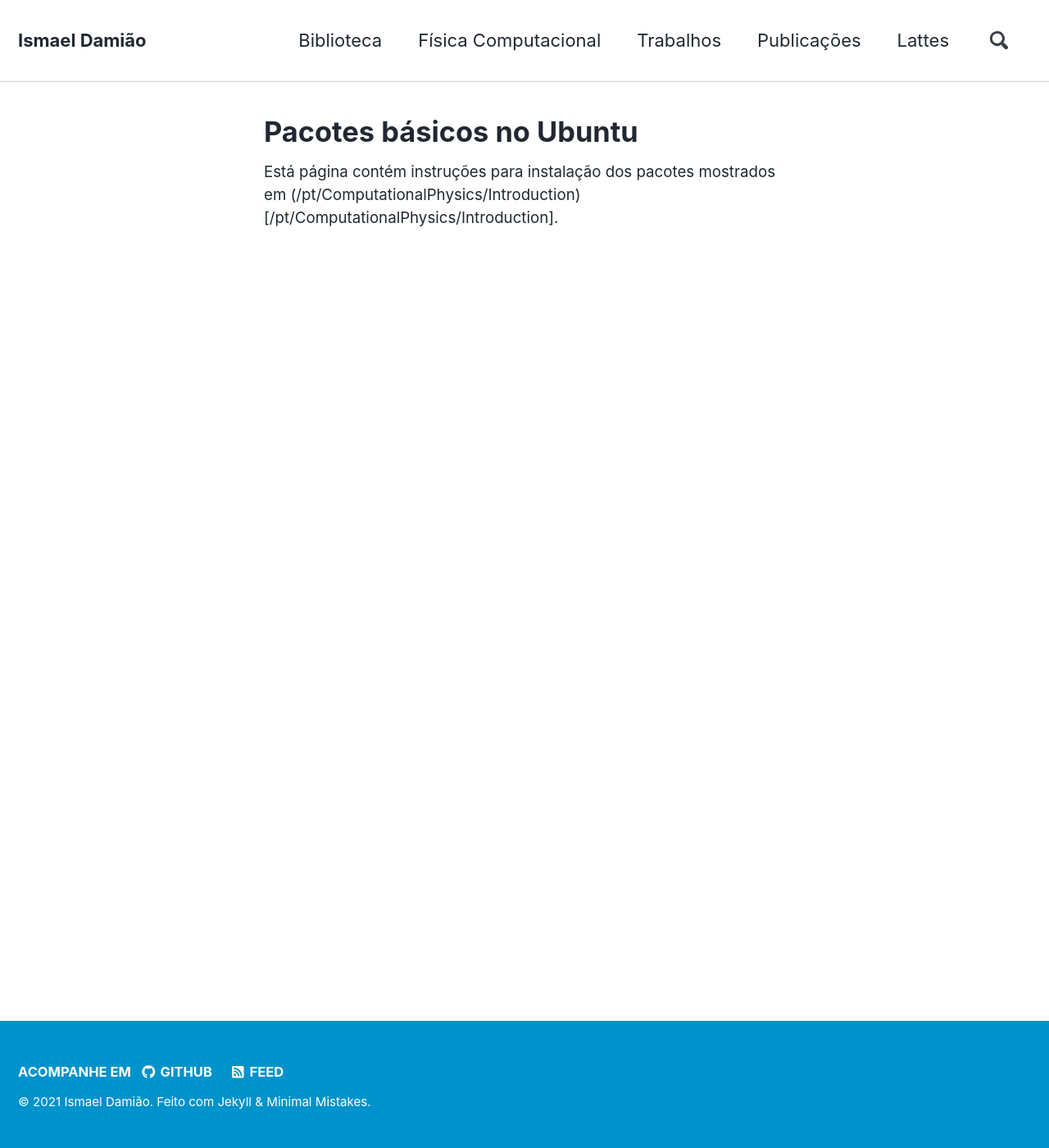
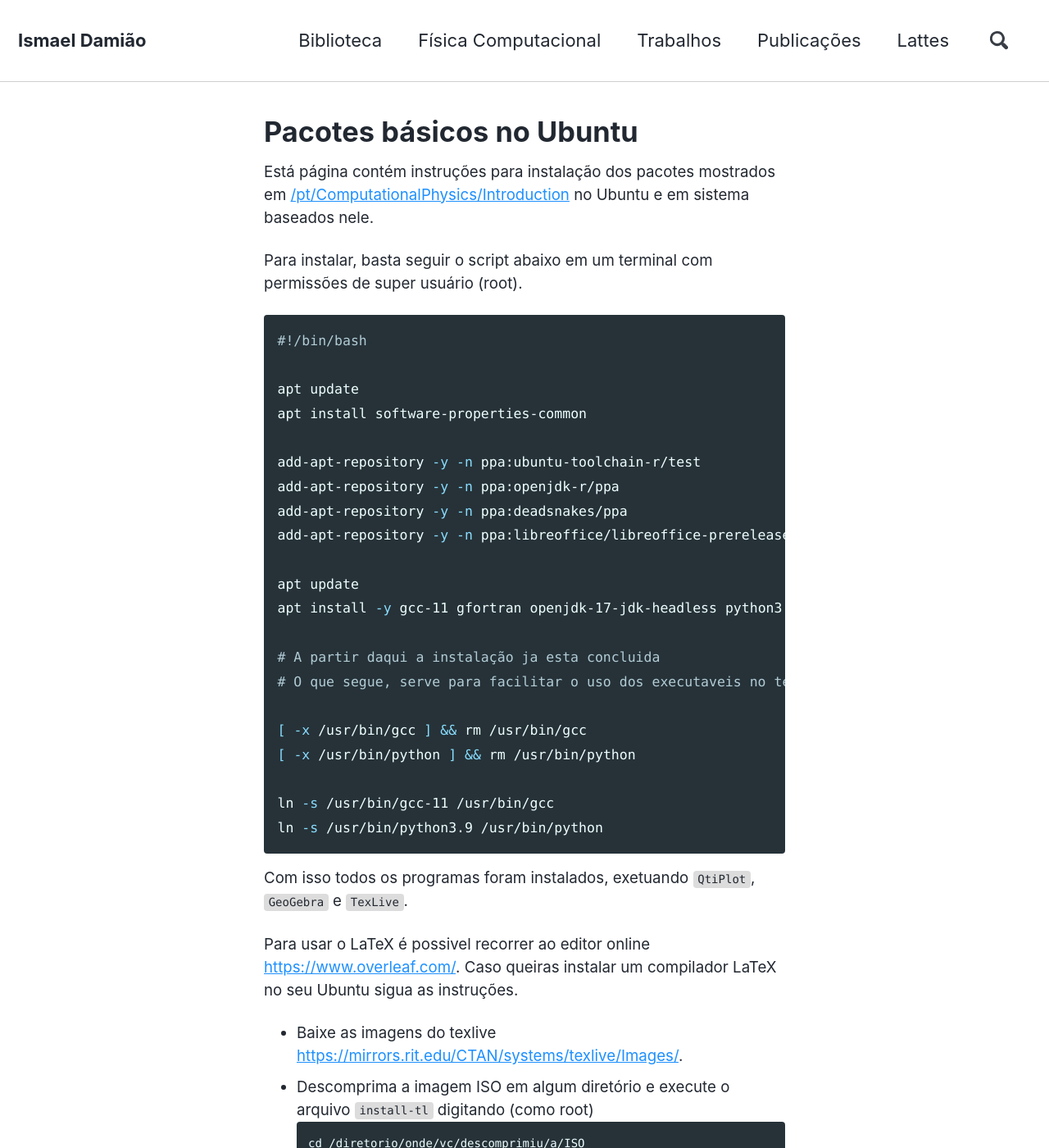
Before and after one commit to ismaeldamiao/ismaeldamiao.github.io, a Jekyll site: the page built from _pages/pt/ComputationalPhysics/ubuntu.md, in a window 1280 px wide and 1400 px high. Shown: the whole window at 82% size. Built offline with Jekyll 4.4.1, drawn with Linux system fonts in a browser that asks for light colours; nearby versions of some CDN libraries; some of the changed text lies outside the part shown.

Commit message:
Update ubuntu.md

````diff
--- a/_pages/pt/ComputationalPhysics/ubuntu.md
+++ b/_pages/pt/ComputationalPhysics/ubuntu.md
@@ -4,4 +4,49 @@ title: "Pacotes básicos no Ubuntu"
 ---
 
 Está página contém instruções para instalação dos pacotes mostrados
-em (/pt/ComputationalPhysics/Introduction)[/pt/ComputationalPhysics/Introduction].
+em [/pt/ComputationalPhysics/Introduction](/pt/ComputationalPhysics/Introduction)
+no Ubuntu e em sistema baseados nele.
+
+Para instalar, basta seguir o script abaixo em um terminal com permissões de super usuário (root).
+
+```bash
+#!/bin/bash
+
+apt update
+apt install software-properties-common
+
+add-apt-repository -y -n ppa:ubuntu-toolchain-r/test
+add-apt-repository -y -n ppa:openjdk-r/ppa
+add-apt-repository -y -n ppa:deadsnakes/ppa
+add-apt-repository -y -n ppa:libreoffice/libreoffice-prereleases
+
+apt update
+apt install -y gcc-11 gfortran openjdk-17-jdk-headless python3.9 gnuplot grace libreoffice
+
+# A partir daqui a instalação ja esta concluida
+# O que segue, serve para facilitar o uso dos executaveis no terminal
+
+[ -x /usr/bin/gcc ] && rm /usr/bin/gcc
+[ -x /usr/bin/python ] && rm /usr/bin/python
+
+ln -s /usr/bin/gcc-11 /usr/bin/gcc
+ln -s /usr/bin/python3.9 /usr/bin/python
+```
+
+Com isso todos os programas foram instalados, exetuando `QtiPlot`, `GeoGebra` e `TexLive`.
+
+Para usar o LaTeX é possivel recorrer ao editor online [https://www.overleaf.com/](Overleaf). Caso queiras instalar
+um compilador LaTeX no seu Ubuntu sigua as instruções.
+* Baixe as imagens do texlive [https://mirrors.rit.edu/CTAN/systems/texlive/Images/](aqui).
+* Descomprima a imagem ISO em algum diretório e execute o arquivo `install-tl` digitando (como root)
+```bash
+cd /diretorio/onde/vc/descomprimiu/a/ISO
+chmod 700 install-tl
+./install-tl
+```
+* Depois de terminada a instalação, os executáveis estarão no diretório `/usr/local/texlive/2021/bin/x86_64-linux`
+
+Uma versão mais antiga, porém funcional, pode ser obtida simplesmente digitando como root o seguinte comando.
+```bash
+apt install texlive-full
+```
````
